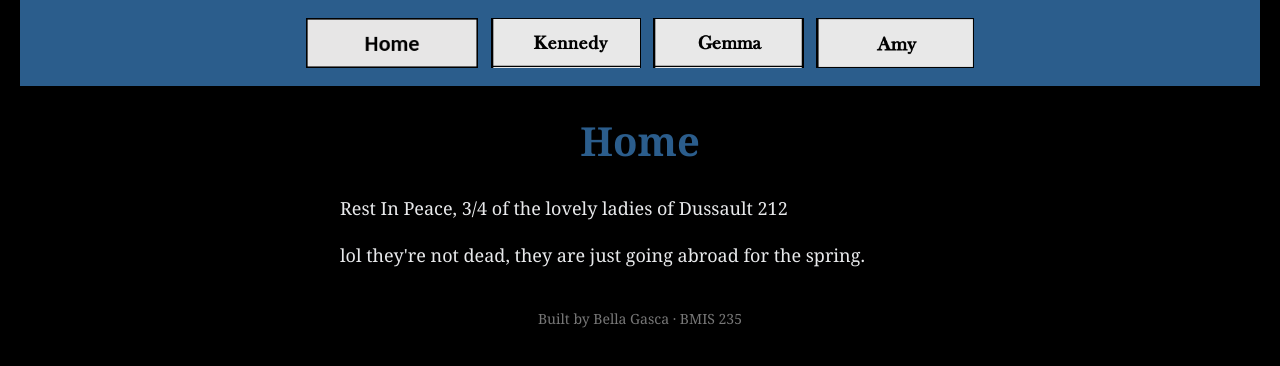
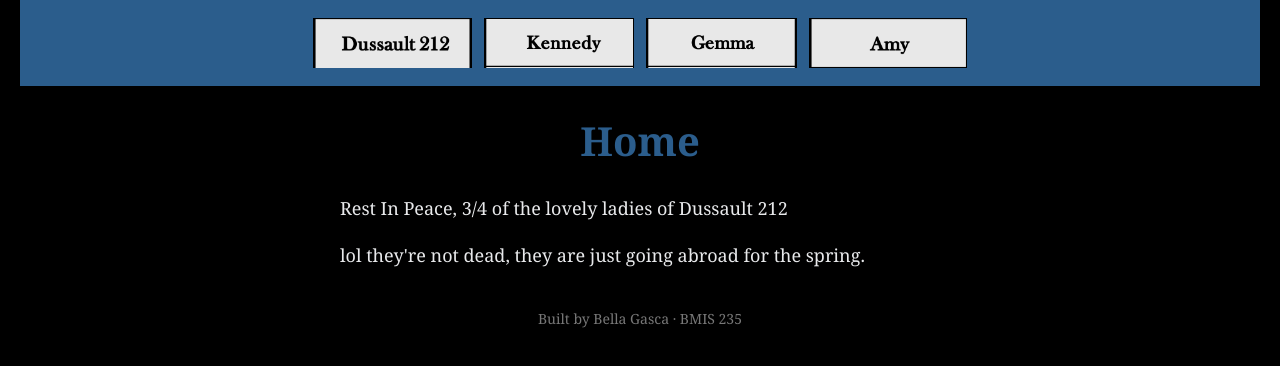
Before and after one commit to bellagasca/bmis235-html-3, a plain HTML site: page index.html in a window 1280 px wide. Drawn offline with Linux system fonts and the light colour scheme.

Commit message:
Update index.html

```diff
--- a/index.html
+++ b/index.html
@@ -22,7 +22,7 @@
      other three pages, so every page has the exact same menu.
      ===================================================================== -->
 <nav>
-    <a href="index.html"><img src="img/home.png" alt="Home"></a>
+    <a href="dussault212.html"><img src="img/dussault212.png" alt="Dussault212"></a>
     <a href="kennedy.html"><img src="img/kennedy.png" alt="Kennedy"></a>
     <a href="gemma.html"><img src="img/gemma.png" alt="Gemma"></a>
     <a href="amy.html"><img src="img/amy.png" alt="Amy"></a>
```
